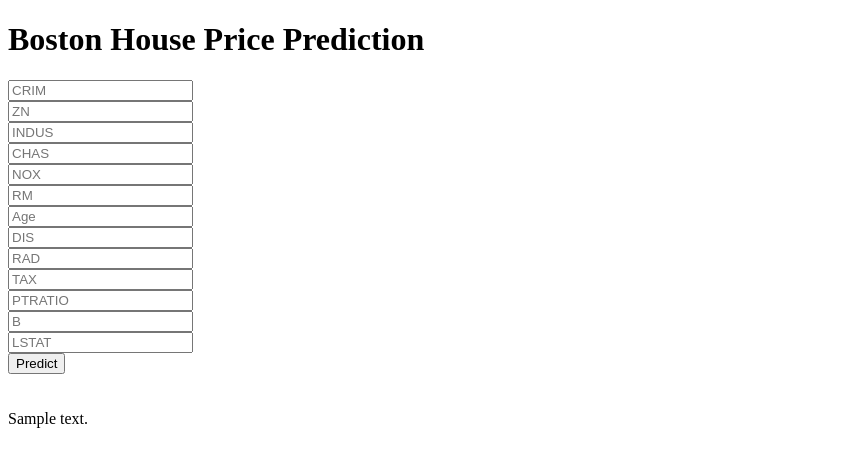
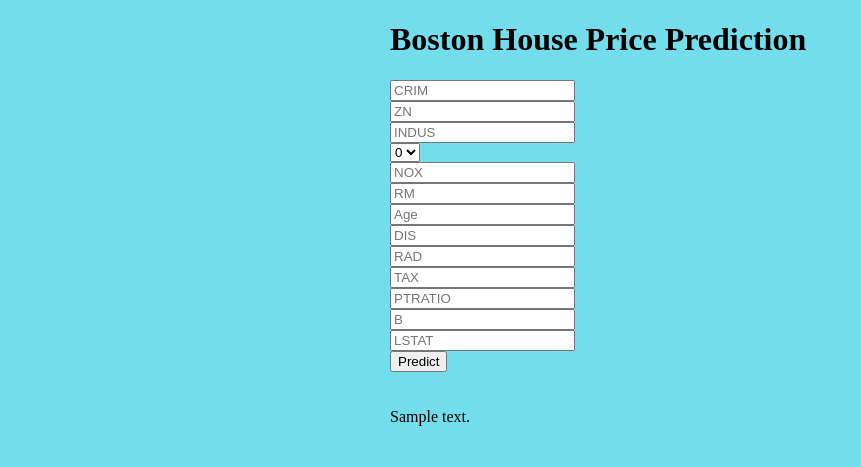
Before and after one commit to Manel-Hik/BostonHousePricing, a Flask app: template templates/home.html in a window 1280 px wide. Shown: the top 467 px of the page, without its empty margins (0-861 px from the left). Run offline with Flask 2, Linux system fonts and the light colour scheme; the template is opened without the code that fills it: most values are stand-ins (such as "Sample title", 1, 10 or a date in 2020); parts of the project's set-up code (start-up, migrations or seed data) failed here and were passed over.

Commit message:
some front end fix

```diff
--- a/templates/home.html
+++ b/templates/home.html
@@ -1,3 +1,6 @@
+
+
+
 <!DOCTYPE html>
 <html >
 
@@ -8,8 +11,14 @@
 <link href='https://fonts.googleapis.com/css?family=Arimo' rel='stylesheet' type='text/css'>
 <link href='https://fonts.googleapis.com/css?family=Hind:300' rel='stylesheet' type='text/css'>
 <link href='https://fonts.googleapis.com/css?family=Open+Sans+Condensed:300' rel='stylesheet' type='text/css'>
-
-
+<link rel="stylesheet" href="styles.css">
+<style>
+  body {background-color: rgb(116, 221, 235);}
+  .login {
+  max-width: 500px;
+  margin: auto;
+}
+</style>
 </head>
 
 <body>
@@ -21,7 +30,11 @@
       <input type="text" name="CRIM" placeholder="CRIM" required="required" /><br>
     	<input type="text" name="ZN" placeholder="ZN" required="required" /><br>
         <input type="text" name="INDUS" placeholder="INDUS" required="required" /><br>
-        <input type="text" name="CHAS" placeholder="CHAS" required="required" /><br>
+        <!--<input type="text" name="CHAS" placeholder="CHAS" required="required" /><br> -->
+        <select id="CHAS" name="CHAS">
+          <option value="0">0</option>
+          <option value="1">1</option>
+        </select><br>
         <input type="text" name="NOX" placeholder="NOX" required="required" /><br>
         <input type="text" name="RM" placeholder="RM" required="required" /><br>
         <input type="text" name="Age" placeholder="Age" required="required" /><br>
@@ -40,9 +53,9 @@
    <br>
    <br>
 
+   {{prediction_text}}
 
  </div>
- {{prediction_text}}
 
 </body>
 </html>
--- /dev/null
+++ b/templates/styles.css
@@ -0,0 +1,4 @@
+
+body{
+    background:#c07070;
+  }
```
